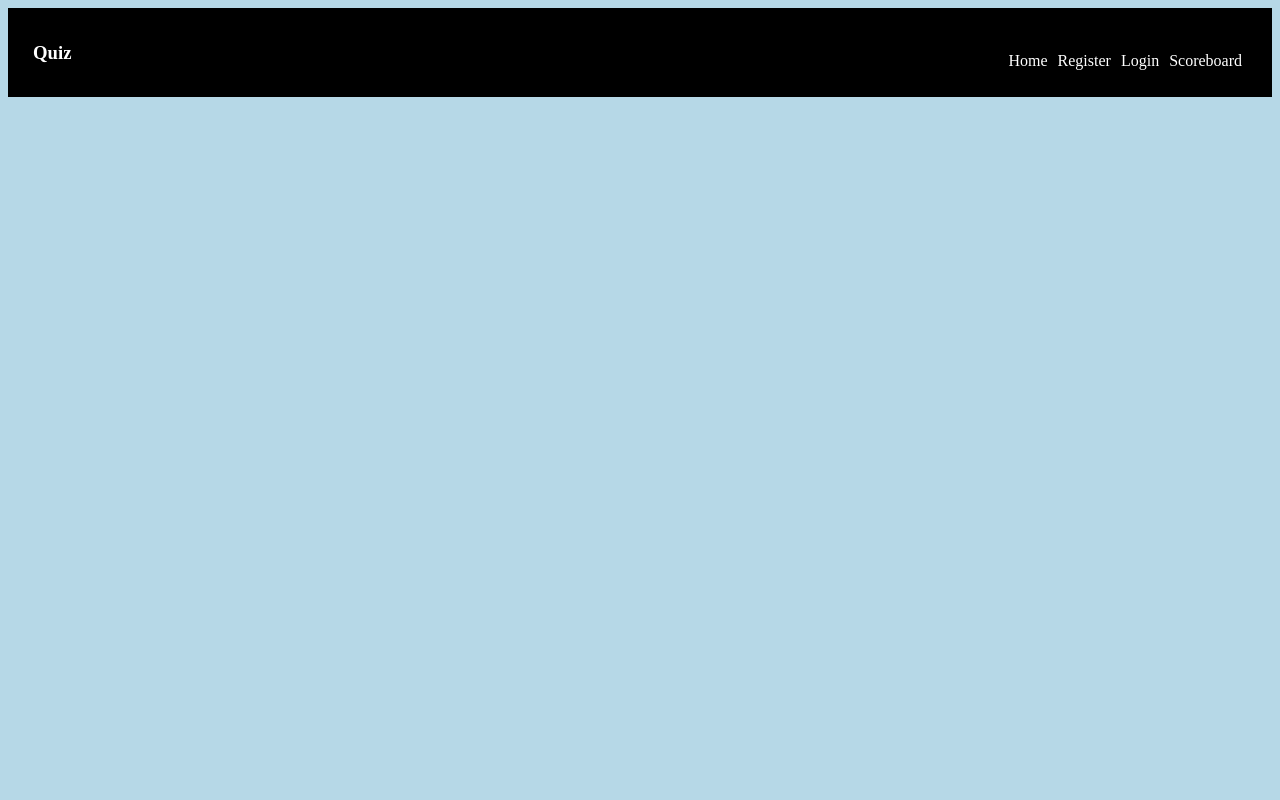
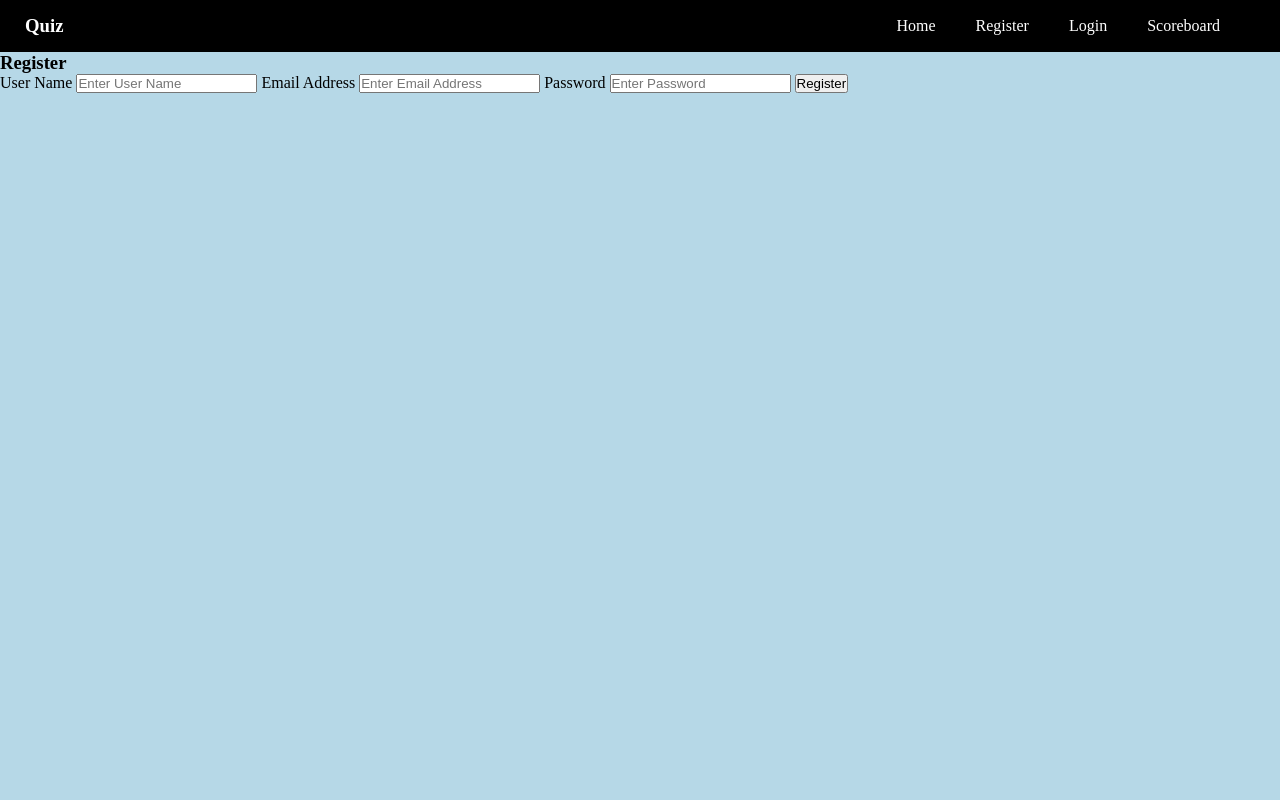
Before and after one commit to laurenkaede/Quiz-App, a PHP site: page /register.php in a window 1280 px wide. Run offline with PHP 8.4, Linux system fonts and the light colour scheme.

Commit message:
Added form to Register Page

```diff
--- a/quiz-project/config/db.php
+++ b/quiz-project/config/db.php
@@ -10,7 +10,7 @@
         $pdo = new PDO($dsn, $user, $password);
         $pdo->setAttribute(PDO::ATTR_DEFAULT_FETCH_MODE, PDO::FETCH_OBJ);
         $pdo->setAttribute(PDO::ATTR_ERRMODE, PDO::ERRMODE_EXCEPTION);
-        echo "Connected successfully";
+        // echo "Connected successfully";
 
     } catch (PDOException $e) {
         echo "Connection failed: " . $e->getMessage();
--- a/quiz-project/css/index.css
+++ b/quiz-project/css/index.css
@@ -1,3 +1,8 @@
+* {
+    margin: 0;
+    padding: 0;
+}
+
 body {
     background-color: palevioletred;
 }
--- a/quiz-project/inc/navbar.css
+++ b/quiz-project/inc/navbar.css
@@ -1,3 +1,9 @@
+* {
+    margin: 0;
+    padding: 0;
+    box-sizing: border-box;
+}
+
 nav {
     background-color: black;
     padding: 15px 25px;
@@ -21,6 +27,6 @@ ul li {
 nav a {
     text-decoration: none;
     color: white;
-    margin-right: 5px;
+    margin-right: 35px;
     margin-left: 5px;
 }
--- /dev/null
+++ b/quiz-project/inc/navbar.html
@@ -0,0 +1,9 @@
+<nav>
+    <h3>Quiz</h3>
+    <ul>
+        <li><a href="index.php">Home</a></li>
+        <li><a href="register.php">Register</a></li>
+        <li><a href="login.php">Login</a></li>
+        <li><a href="scoreboard.php">Scoreboard</a></li>
+    </ul>
+</nav>
--- a/quiz-project/login.php
+++ b/quiz-project/login.php
@@ -1,9 +1,9 @@
 <?php
-
+require('./config/db.php');
 ?>
 
 
-<?php require('./inc/header.html'); ?>
+<?php require('./inc/navbar.html'); ?>
 
 <!DOCTYPE html>
 <html lang="en">
@@ -15,7 +15,7 @@
     <title>Login</title>
 </head>
 <body>
-
+    <h3>Login Page</h3>
 
 
 
--- a/quiz-project/register.php
+++ b/quiz-project/register.php
@@ -1,12 +1,24 @@
 <?php
+
+    if (isset($_POST['register'])) {
+        require('./config/db.php');
+
+        $userName = filter_var($_POST['userName'], FILTER_SANITIZE_STRING);
+        $userEmail = filter_var($_POST['userEmail'], FILTER_SANITIZE_EMAIL);
+        $userPassword = filter_var($_POST['userPassword'], FILTER_SANITIZE_STRING);
+
+        if (filter_var ($userEmail, FILTER_VALIDATE_EMAIL) ) {
+            echo $userEmail . " " . $userName . " " . $userPassword;
+        }
+    }
 
 ?>
 
-
-<?php require('./inc/header.html'); ?>
+<?php require('./inc/navbar.html'); ?>
 
 <!DOCTYPE html>
 <html lang="en">
+
 <head>
     <meta charset="UTF-8">
     <meta name="viewport" content="width=device-width, initial-scale=1.0">
@@ -14,14 +26,26 @@
     <link rel="stylesheet" href="./css/register.css">
     <title>Register</title>
 </head>
+
 <body>
+    <div class="container">
+        <h3>Register</h3>
 
+        <form action="register.php" method="POST">
+            <label for="userName">User Name</label>
+            <input required type="text" name="userName" placeholder="Enter User Name" />
 
+            <label for="userEmail">Email Address</label>
+            <input required type="email" name="userEmail" placeholder="Enter Email Address" />
 
+            <label for="userPassword">Password</label>
+            <input required type="password" name="userPassword" placeholder="Enter Password" />
 
+            <button name="register" type="submit">Register</button>
 
-
-
+        </form>
+    </div>
     <script src="./js/register.js"></script>
 </body>
+
 </html>
```
Also changed, not shown: quiz-project/index.php (+10 -5 lines), quiz-project/scoreboard.php (+8 -4 lines).
